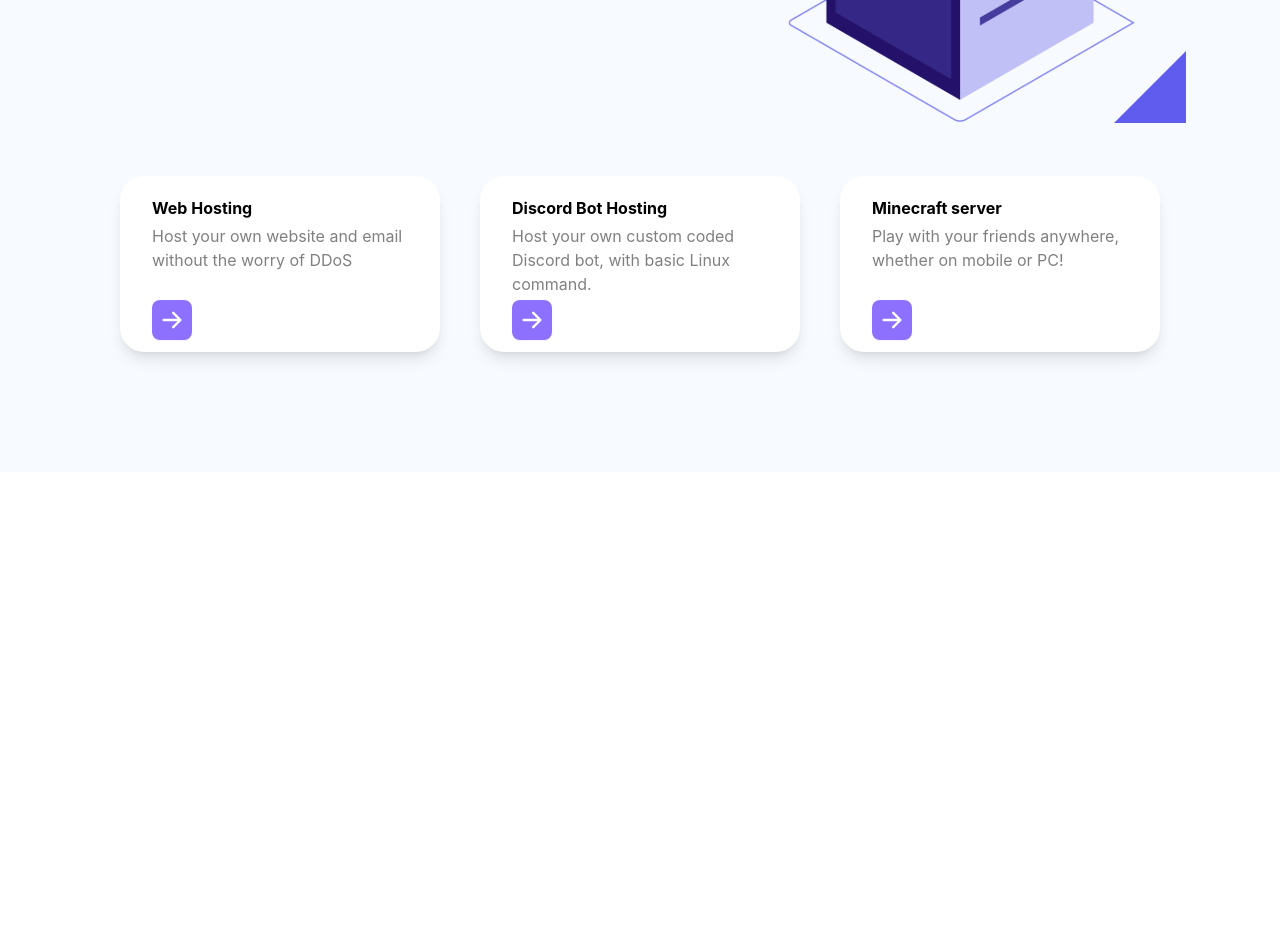
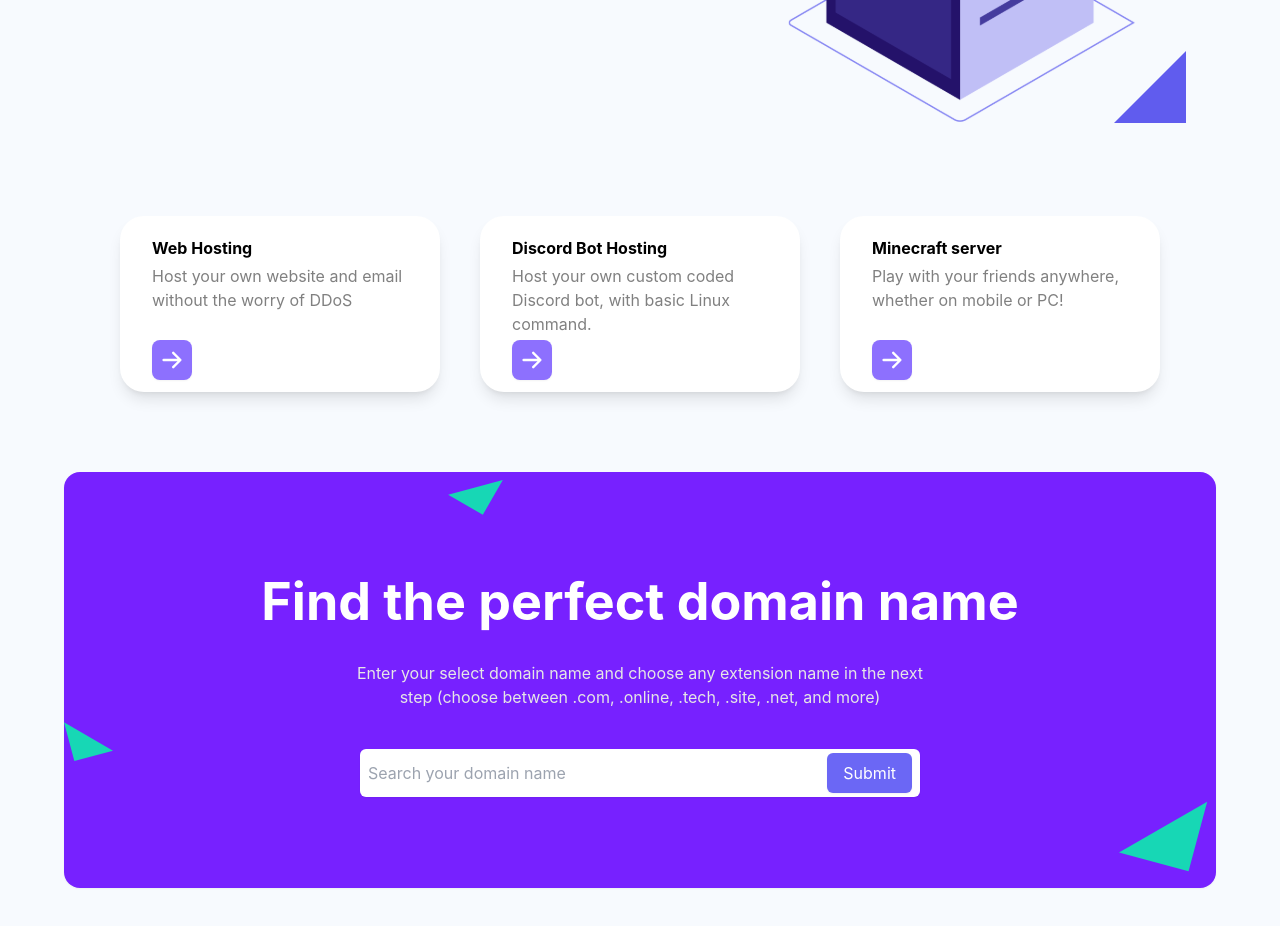
Before and after one commit to xDeFc0nx/TaleHost, a Next.js app: page / in a window 1280 px wide. Shown: the part 560-1486 px from the top of the page. Before the commit the page ends 1032 px from the top, so only its background shows below. Built offline with nearby package versions, Linux system fonts and the light colour scheme.

Commit message:
search function complete

```diff
--- a/pages/index.js
+++ b/pages/index.js
@@ -28,10 +28,15 @@
 ];
 
 export default function Home() {
+  const domainFindHandler = (e) => {
+    e.preventDefault();
+    console.log(e);
+    console.log(e.target[0].value);
+  };
   return (
     <Layout>
       {/* Call to Action */}
-      <div className="sm:py-20 bg-salafi-grey-white">
+      <div className="sm:py-20 bg-salafi-grey-white space-y-10">
         {/* Hero */}
         <div className="p-10 sm:p-0 grid grid-cols-12 place-items-center  ">
           <h1 className="heading col-span-12 sm:col-span-6 self-start sm:w-9/12 pb-10 text-center sm:text-left">
@@ -79,10 +84,80 @@
         </div>
 
         {/* Services */}
-        <div className="flex flex-col sm:flex-row p-10  sm:px-20 justify-center  gap-10">
+        <div className="flex flex-col sm:flex-row sm:flex-wrap p-10  sm:px-10 justify-center  gap-10">
           {servicesDescription.map((service) => (
             <ServiceCard key={service.title} {...service} />
           ))}
+        </div>
+
+        {/* Find the Perfect Domain */}
+        <div className="relative bg-[#7721FF] w-[90%] h-[26rem] p-2 sm:p-0 mx-auto  flex flex-col items-center justify-center text-center sm:text-center rounded-2xl shadow-sm">
+          <h1 className="heading !text-white">Find the perfect domain name</h1>
+          <p className="sm:w-6/12 mt-5 text-[#E6E6E6]">
+            Enter your select domain name and choose any extension name in the
+            next step (choose between .com, .online, .tech, .site, .net, and
+            more)
+          </p>
+
+          <form className="mt-10 relative" onSubmit={domainFindHandler}>
+            <input
+              className="sm:relative sm:w-[35rem] sm:h-[3rem] rounded-md shadow-sm p-2 outline-none"
+              type="text"
+              placeholder="Search your domain name"
+            />
+            <button
+              className="sm:absolute right-2 top-1 p-2 px-4 mt-2 sm:mt-0 ml-2 sm:ml-0 rounded-md shadow-sm text-white hover:bg-[#8D70FE] bg-salafi-primary-btn"
+              type="submit"
+            >
+              Submit
+            </button>
+          </form>
+
+          {/* svg1 */}
+
+          <svg
+            className="absolute top-2 left-1/3"
+            width="55"
+            height="35"
+            viewBox="0 0 55 35"
+            fill="none"
+            xmlns="http://www.w3.org/2000/svg"
+          >
+            <path
+              d="M34.8154 34.641L0.174415 14.641L54.8154 0L34.8154 34.641Z"
+              fill="#17D7B5"
+            />
+          </svg>
+          {/* svg2 */}
+
+          <svg
+            className="absolute top-[60%] left-0"
+            width="49"
+            height="39"
+            viewBox="0 0 49 39"
+            fill="none"
+            xmlns="http://www.w3.org/2000/svg"
+          >
+            <path
+              d="M10.3528 38.9898L48.9898 28.6371L0 0.352783L10.3528 38.9898Z"
+              fill="#17D7B5"
+            />
+          </svg>
+
+          {/* svg3 */}
+          <svg
+            className="absolute right-2 bottom-4"
+            width="89"
+            height="71"
+            viewBox="0 0 89 71"
+            fill="none"
+            xmlns="http://www.w3.org/2000/svg"
+          >
+            <path
+              d="M69.5467 70.1817L8.82149e-06 51.5467L88.1816 0.63501L69.5467 70.1817Z"
+              fill="#17D7B5"
+            />
+          </svg>
         </div>
       </div>
     </Layout>
```
